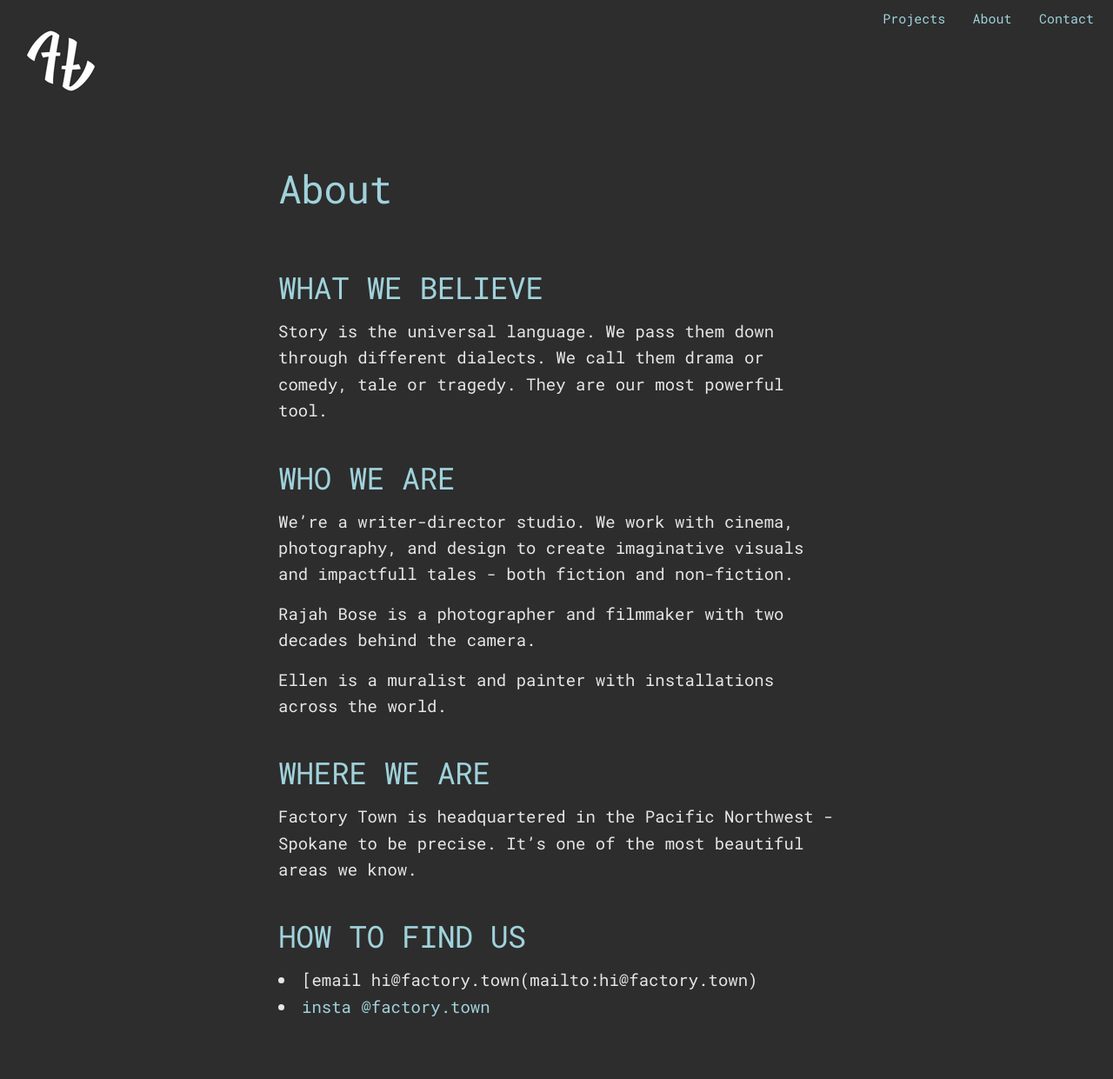
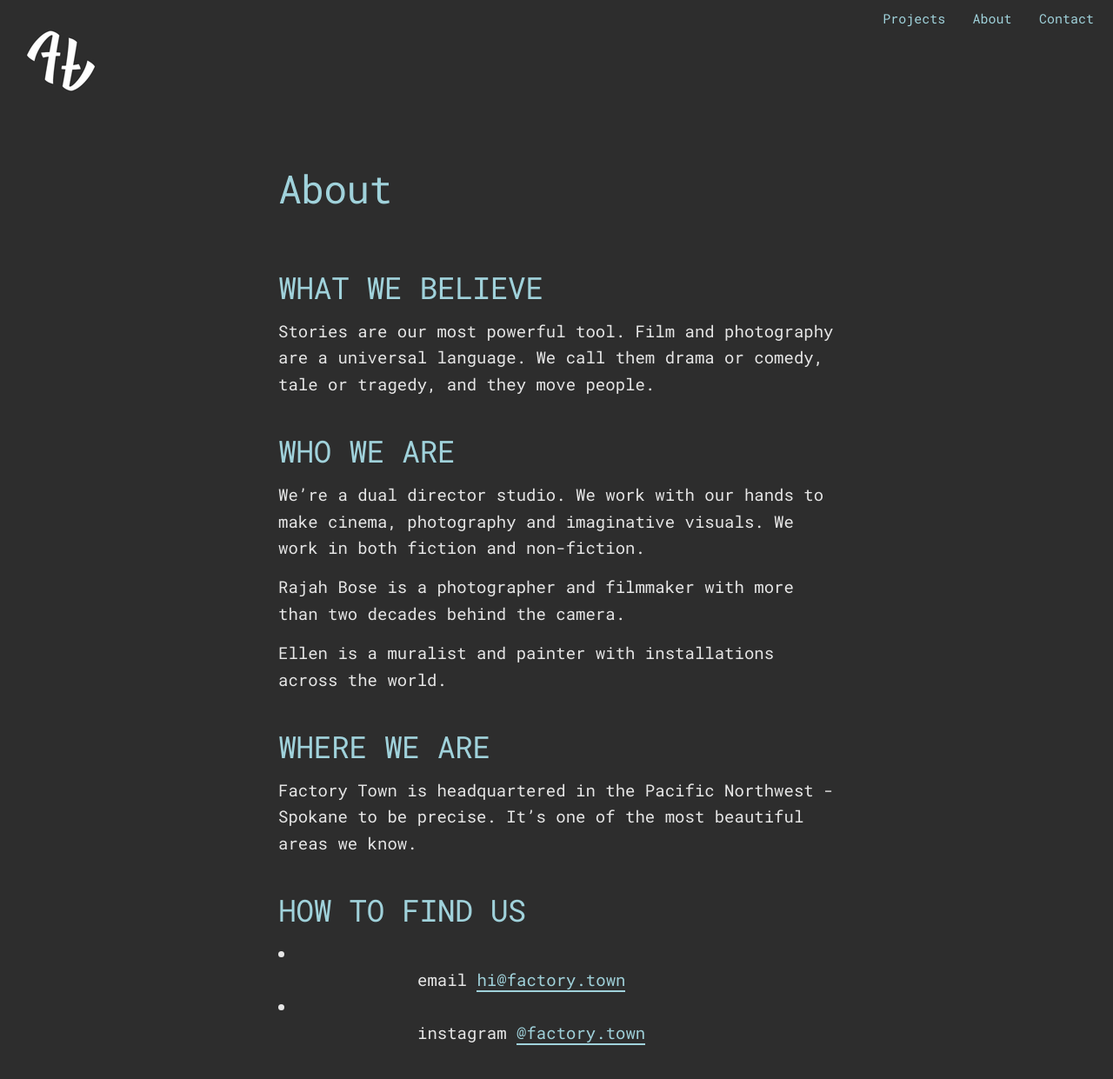
Before and after one commit to factorytown/factorytown.github.io, a Jekyll site: the page built from _pages/about.md, in a window 1280 px wide, cut to the strip 0-1249 px from the top of the page. Shown: the top 1241 px of the strip at 87% size. Built offline with Jekyll 4.4.1, drawn with Linux system fonts in a browser that asks for light colours; nearby versions of some CDN libraries.

Commit message:
Updated About

```diff
--- a/_pages/about.md
+++ b/_pages/about.md
@@ -3,19 +3,24 @@ title: About
 ---
 
 ## WHAT WE BELIEVE
-Story is the universal language. We pass them down through different dialects. We call them drama or comedy, tale or tragedy. They are our most powerful tool.
+
+Stories are our most powerful tool. Film and photography are a universal language. We call them drama or comedy, tale or tragedy, and they move people.
 
 ## WHO WE ARE
-We're a writer-director studio. We work with cinema, photography, and design to create imaginative visuals and impactfull tales - both fiction and non-fiction.
 
-Rajah Bose is a photographer and filmmaker with two decades behind the camera.
+We're a dual director studio. We work with our hands to make cinema, photography and  imaginative visuals. We work in both fiction and non-fiction.
+
+Rajah Bose is a photographer and filmmaker with more than two decades behind the camera.
 
 Ellen is a muralist and painter with installations across the world.
 
 ## WHERE WE ARE
+
 Factory Town is headquartered in the Pacific Northwest - Spokane to be precise.
 It's one of the most beautiful areas we know.
 
 ## HOW TO FIND US
-* [email  hi@factory.town(mailto:hi@factory.town)
-* [insta  @factory.town](http://instagram.com/factorytown)
+
+* email  [hi@factory.town](hi@factory.town)
+
+* instagram [@factory.town](http://instagram.com/factory.town)
```
